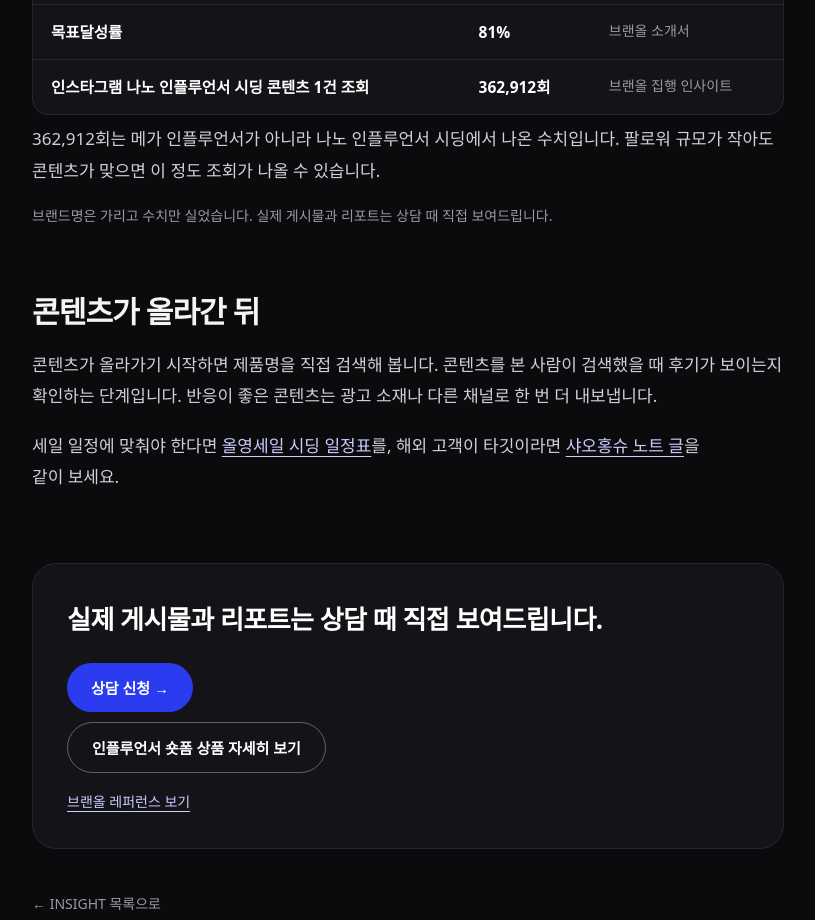
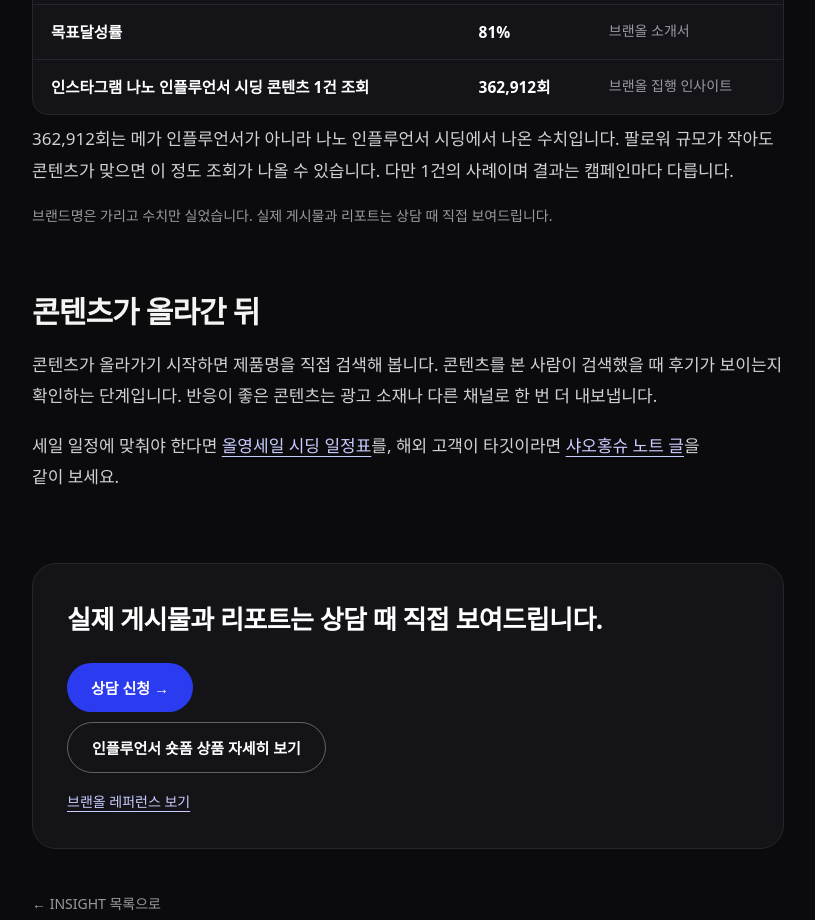
Before and after one commit to branallceo/branall-home, a plain HTML site: page insight-influencer-seeding-checklist.html in a window 1280 px wide. Shown: the part 2160-3080 px from the top of the page, without its empty margins (232-1047 px from the left). Drawn offline with Linux system fonts and the light colour scheme; a web font is replaced by a local one.

Commit message:
Insight: note that the 362,912 figure is a single case

```diff
--- a/insight-influencer-seeding-checklist.html
+++ b/insight-influencer-seeding-checklist.html
@@ -390,7 +390,7 @@ src="https://www.facebook.com/tr?id=2556401924884115&ev=PageView&noscript=1"
  <tr><td>목표달성률</td><td>81%</td><td>브랜올 소개서</td></tr>
  <tr><td>인스타그램 나노 인플루언서 시딩 콘텐츠 1건 조회</td><td>362,912회</td><td>브랜올 집행 인사이트</td></tr>
  </tbody></table></div>
- <p>362,912회는 메가 인플루언서가 아니라 나노 인플루언서 시딩에서 나온 수치입니다. 팔로워 규모가 작아도 콘텐츠가 맞으면 이 정도 조회가 나올 수 있습니다.</p>
+ <p>362,912회는 메가 인플루언서가 아니라 나노 인플루언서 시딩에서 나온 수치입니다. 팔로워 규모가 작아도 콘텐츠가 맞으면 이 정도 조회가 나올 수 있습니다. 다만 1건의 사례이며 결과는 캠페인마다 다릅니다.</p>
  <p class="fnote">브랜드명은 가리고 수치만 실었습니다. 실제 게시물과 리포트는 상담 때 직접 보여드립니다.</p>
 
  <h2>콘텐츠가 올라간 뒤</h2>
```
